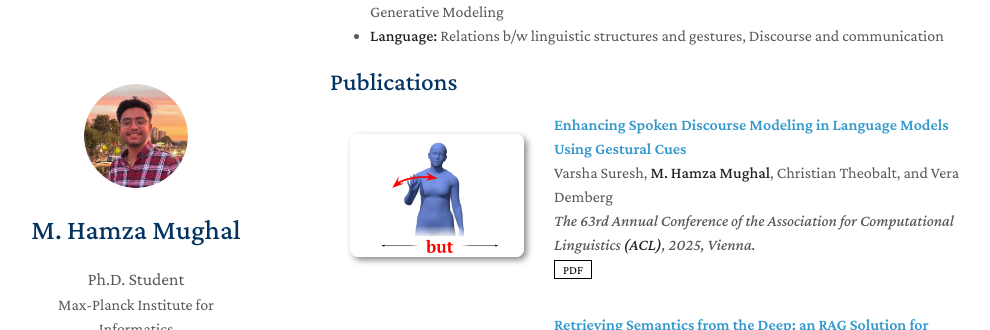
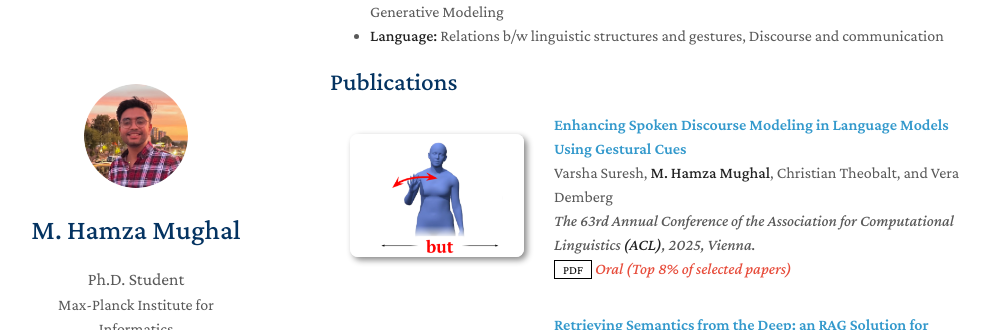
Before and after one commit to m-hamza-mughal/m-hamza-mughal.github.io, a Jekyll site: the page built from index.md, in a window 1280 px wide and 900 px high, scrolled down 383 px, cut to the strip 0-330 px from the top of the window. Shown: the whole strip, without its empty margins (140-1130 px from the left). Built offline with Jekyll 4.4.1, drawn with Linux system fonts in a browser that asks for light colours; nearby versions of some CDN libraries; a style sheet for code colours, icons or effects is not loaded; our own code applies the rules of GitHub Pages for plain Markdown files.

Commit message:
add note for gesturediscourse

```diff
--- a/_data/publications.yml
+++ b/_data/publications.yml
@@ -9,7 +9,7 @@ main:
     # dataset: https://edmond.mpg.de/dataset.xhtml?persistentId=doi:10.17617/3.IPFYCC
     # bibtex: https://bib.yliu.me/MICCAI23.txt
     image: ./assets/papers/gesturediscourse.png
-    # notes: Details Soon
+    notes: Oral (Top 8% of selected papers)
 
   - title: "Retrieving Semantics from the Deep: an RAG Solution for Gesture Synthesis"
     authors: <strong>M. Hamza Mughal</strong>, Rishabh Dabral, Merel C.J. Scholman, Vera Demberg, Christian Theobalt
```
